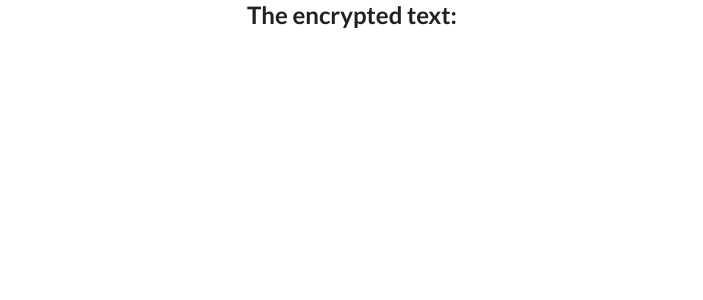
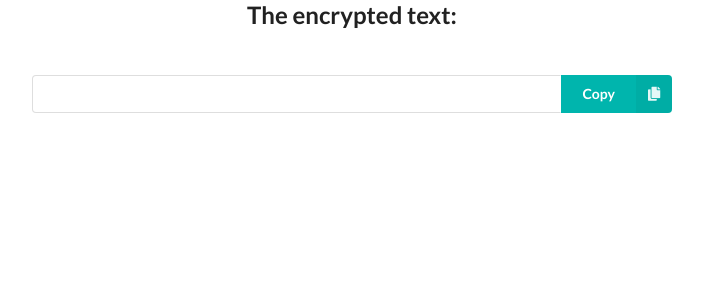
Before and after one commit to JettChenT/encryptii-server, a Flask app: template templates/dis_encrypted.html in a window 1280 px wide. Shown: the top 300 px of the page, without its empty margins (288-991 px from the left). Run offline with Flask 2, Linux system fonts and the light colour scheme; the template is opened without the code that fills it, so the values that code supplies are empty.

Commit message:
Improve UI, allow copy in result page

```diff
--- a/templates/dis_encrypted.html
+++ b/templates/dis_encrypted.html
@@ -2,7 +2,29 @@
 {% block title %}Encrypted message{% endblock %}
 {% block main %}
 <h2>The encrypted text:</h2>
+<style>
+    #dt{
+        margin-top: 30px;
+        width:50%;
+    }
+</style>
 <span>
-{{ msg }}
+    <div class="ui action input" id="dt">
+        <input type="text" value="{{ msg }}" id="res" readonly>
+        <button class="ui teal right labeled icon button" onclick="copyRes()">
+          <i class="copy icon"></i>
+            <span id="tcopy">Copy</span>
+        </button>
+      </div>
 </span>
+<script>
+    function copyRes(){
+        var copytext = document.getElementById("res");
+        copytext.select();
+        copytext.setSelectionRange(0,99999);
+        document.execCommand("copy");
+        var tcopy = document.getElementById("tcopy")
+        tcopy.innerHTML="Copied!"
+    }
+</script>
 {% endblock %}
```
